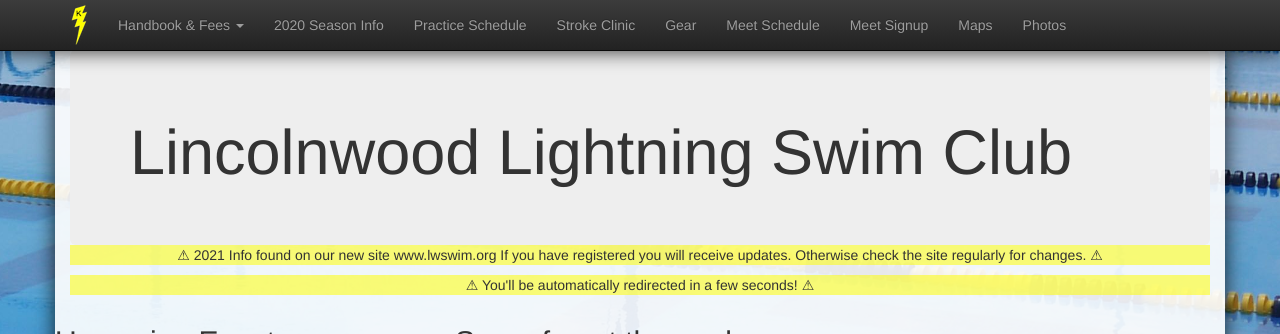
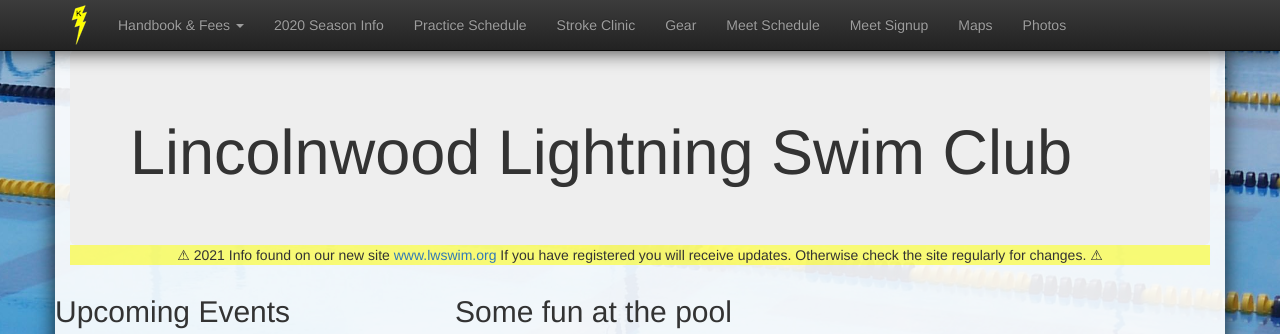
Before and after one commit to schickm/lwlightning.org, a Jekyll site: the page built from index.md, in a window 1280 px wide and 900 px high, cut to the strip 0-334 px from the top of the window. Built offline with Jekyll 4.4.1, drawn with Linux system fonts in a browser that asks for light colours; nearby versions of some CDN libraries; comment, search, counter and statistics services are not loaded.

Commit message:
Update index.md

```diff
--- a/index.md
+++ b/index.md
@@ -14,16 +10,12 @@
     <div class='col-lg-12'>
         <p style='text-align: center; background-color: #ffff0087;'>
             &#9888;
-            2021 Info found on our new site www.lwswim.org
+            2021 Info found on our new site <a href="http://www.lwswim.org">www.lwswim.org</a>
             If you have registered you will receive updates.
             Otherwise check the site regularly for changes.
-                                &#9888;
-        </p>
-        <p style='text-align: center; background-color: #ffff0087;'>
-                                                    &#9888;
-            You'll be automatically redirected in a few seconds!
             &#9888;
         </p>
+
     </div>
 <div>
 <div class='row'>
```
Also changed, not shown: other parts of index.md (+1 -5 lines).
